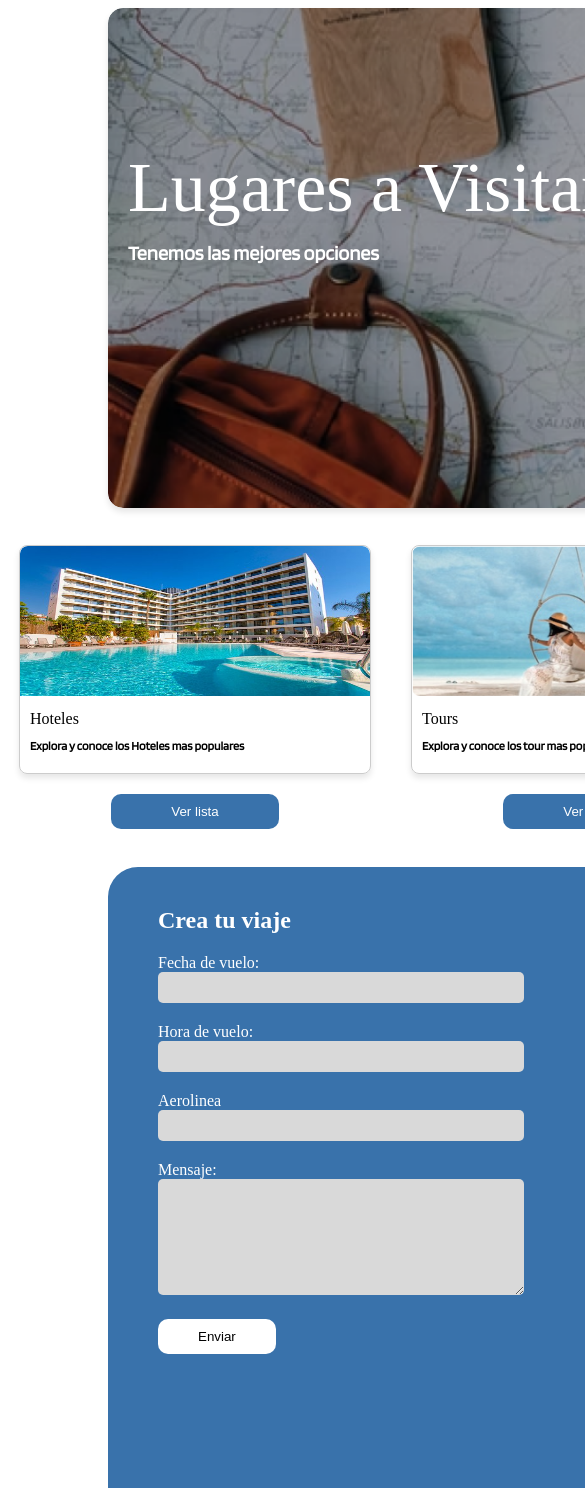
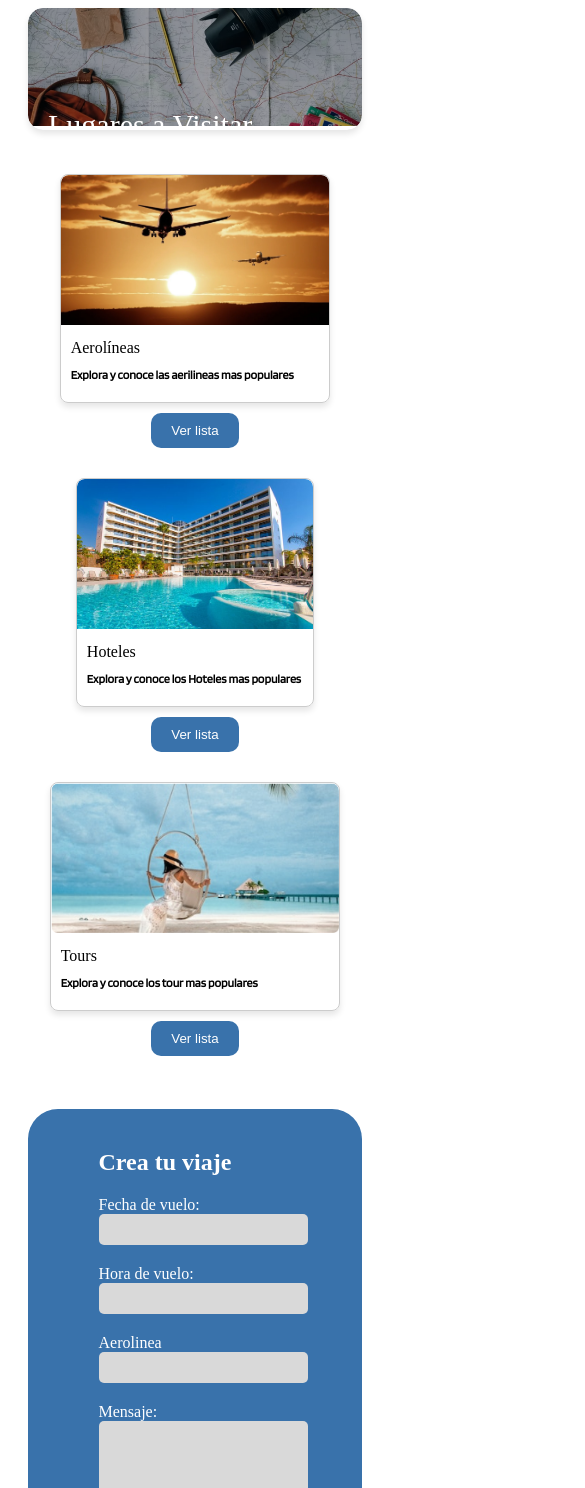
Before and after one commit to EricRamirezS/c18-32-ft-java-angular, an Angular app in the folder Front-end/: page /places-to-visit in a window 390 px wide. Shown: the top 1488 px of the page, 585 px wide, since content can reach past the window. Built offline with nearby package versions, Linux system fonts and the light colour scheme.

Commit message:
ajustes mobile

```diff
--- a/Front-end/package.json
+++ b/Front-end/package.json
@@ -22,14 +22,14 @@
     "bootstrap": "^5.3.2",
     "dotenv": "^16.4.3",
     "express-validator": "^7.0.1",
+    "rxjs": "~7.8.0",
     "sweetalert2": "^11.10.5",
-    "rxjs": "~7.8.0",
     "tslib": "^2.3.0",
     "zone.js": "~0.14.3"
   },
   "devDependencies": {
     "@angular-devkit/build-angular": "^17.1.2",
-    "@angular/cli": "^17.1.2",
+    "@angular/cli": "^17.3.8",
     "@angular/compiler-cli": "^17.1.0",
     "@types/jasmine": "~5.1.0",
     "jasmine-core": "~5.1.0",
--- a/Front-end/src/app/components/places-to-visit/places-to-visit.component.css
+++ b/Front-end/src/app/components/places-to-visit/places-to-visit.component.css
@@ -1,20 +1,24 @@
+/* Estilos generales */
+body {
+    font-family: Arial, sans-serif;
+    margin: 0;
+    padding: 0;
+}
+
 .main-container {
     max-width: 1440px;
     margin: 0 auto;
     padding: 0 100px; /* Margen de 100px a cada lado */
     box-sizing: border-box;
 }
-/*banner informativo */
-
 
 .banner {
     position: relative;
-    width: 1360px;
-    height: 500px;
+    width: 100%;
+    height: auto;
     border-radius: 15px;
     overflow: hidden;
     box-shadow: 0 4px 6px rgba(0, 0, 0, 0.1);
-
 }
 
 .banner-image {
@@ -29,9 +33,8 @@
     color: white;
     font-size: 70px;
     padding: 10px;
+}
 
-
-}
 .banner-text p {
     margin-bottom: 10px; /* Espacio entre el párrafo y el encabezado */
 }
@@ -40,13 +43,14 @@
     color: white;
     font-size: 20px;
     font-family: 'Blinker-Regular';
+}
 
-}
 /* card informativas */
 .card-container {
     display: flex; /* Establece el contenedor como flexbox */
     justify-content: center; /* Centra las tarjetas horizontalmente */
     margin-top: 10%;
+    flex-wrap: wrap; /* Permite que las tarjetas se envuelvan */
 }
 
 .card-travel {
@@ -68,12 +72,14 @@
 .card-text {
     padding: 10px;
 }
+
 .card-wrapper {
     display: flex;
     flex-direction: column;
     align-items: center;
     margin-bottom: 20px; /* Espacio entre cada tarjeta y su botón */
 }
+
 /*botton ver lista */
 .ver-lista-btn {
     background-color: var(--main-blue);
@@ -88,17 +94,19 @@
 .ver-lista-btn:hover {
     background-color: #0056b3;
 }
+
 /*Formulario*/
 .container {
     display: flex;
+    flex-wrap: wrap;
     background-color: var(--main-blue); /* Fondo azul */
     color: white;
-    width: 1005px; /* Ancho del formulario */
-    height: 737px;
+    width: 100%; /* Ancho del formulario */
+    max-width: 1005px;
+    height: auto;
     margin: 0 auto;
     margin-top: 10%;
     border-radius: 30px;
-
 }
 
 .form-container {
@@ -157,10 +165,12 @@ button[type="submit"]:hover {
     max-width: 100%; /* La imagen se ajustará al ancho del contenedor */
     height: auto; /* La altura se ajustará automáticamente para mantener la proporción */
 }
+
 .contenido {
     font-size: 12px;
     font-family: 'Blinker-Regular';
 }
+
 .modal {
     display: none;
     position: fixed;
@@ -197,15 +207,18 @@ button[type="submit"]:hover {
     text-decoration: none;
     cursor: pointer;
 }
+
 .modal.show {
     display: block;
 }
+
 .round-image {
     width: 100px; /* Ajusta el tamaño de la imagen según sea necesario */
     height: 100px;
     border-radius: 50%; /* Hace que la imagen sea redonda */
     object-fit: cover; /* Ajusta la imagen para que ocupe todo el espacio disponible sin distorsión */
 }
+
 .card {
     display: flex; /* Hace que los elementos dentro de la tarjeta se alineen horizontalmente */
     margin-bottom: 20px; /* Espacio entre las tarjetas */
@@ -227,3 +240,90 @@ button[type="submit"]:hover {
 .card-text {
     flex-grow: 1; /* Hace que el texto ocupe todo el espacio restante */
 }
+
+/* Media Queries para adaptabilidad */
+@media (max-width: 1200px) {
+    .main-container {
+        padding: 0 50px;
+    }
+}
+
+@media (max-width: 992px) {
+    .banner-text {
+        font-size: 50px;
+    }
+
+    .banner-text1 {
+        font-size: 18px;
+    }
+
+    .card-travel {
+        width: 45%;
+    }
+
+    .container {
+        flex-direction: column;
+        height: auto;
+    }
+
+    .form-container {
+        margin: 0 auto;
+        margin-bottom: 30px;
+    }
+
+    .image-container {
+        margin: 0 auto;
+        margin-bottom: 30px;
+    }
+}
+
+@media (max-width: 768px) {
+    .main-container {
+        padding: 0 20px;
+    }
+
+    .banner-text {
+        font-size: 40px;
+    }
+
+    .banner-text1 {
+        font-size: 16px;
+    }
+
+    .card-travel {
+        width: 100%;
+        margin: 10px 0;
+    }
+
+    .container {
+        width: 100%;
+    }
+}
+
+@media (max-width: 480px) {
+    .banner-text {
+        font-size: 30px;
+    }
+
+    .banner-text1 {
+        font-size: 14px;
+    }
+
+    .ver-lista-btn {
+        padding: 10px 20px;
+    }
+
+    .form-container form {
+        max-width: 100%;
+    }
+
+    button[type="submit"] {
+        width: 100%;
+        padding: 10px;
+    }
+
+    .image-container {
+        margin-top: 10px;
+        margin-right: 0;
+    }
+}
--- a/Front-end/src/app/components/voting-page/voting-page.component.css
+++ b/Front-end/src/app/components/voting-page/voting-page.component.css
@@ -1,54 +1,60 @@
+/* Estilos básicos */
+body {
+  font-family: Arial, sans-serif;
+  margin: 0;
+  padding: 0;
+}
+
 .main-container {
   max-width: 1440px;
   margin: 0 auto;
-    padding: 0 100px; /* Margen de 100px a cada lado */
+  padding: 0 100px;
   box-sizing: border-box;
 }
-/*banner informativo */
 
-
+/* Banner informativo */
 .banner {
   position: relative;
-    width: 1360px;
+  width: 100%;
+  max-width: 1360px;
   height: 500px;
   border-radius: 15px;
   overflow: hidden;
   box-shadow: 0 4px 6px rgba(0, 0, 0, 0.1);
-
 }
 
 .banner-image {
   width: 100%;
   height: 100%;
+  object-fit: cover;
 }
 
 .banner-text {
   position: absolute;
-    top: 60px; /* Adjust as needed */
-    left: 10px; /* Adjust as needed */
+  top: 60px;
+  left: 10px;
   color: white;
   font-size: 70px;
   padding: 10px;
+}
 
-
-}
 .banner-text p {
-    margin-bottom: 10px; /* Espacio entre el párrafo y el encabezado */
+  margin-bottom: 10px;
 }
 
 .banner-text1 {
   color: white;
   font-size: 50px;
   font-family: 'Blinker-Regular';
+}
 
-}
+/* Card */
 .card {
   border: 1px solid #ddd;
   border-radius: 5px;
   box-shadow: 0 2px 4px rgba(0,0,0,0.1);
   padding: 20px;
   max-width: 800px;
-    max-height: 900px;
   margin: 100px auto;
   background-color: #fff;
 }
@@ -81,3 +87,91 @@
   color: white;
   border-radius: 25px;
 }
+
+/* Media Queries para la adaptabilidad */
+@media (max-width: 1024px) {
+  .main-container {
+      padding: 0 50px;
+  }
+
+  .banner-text {
+      font-size: 50px;
+      top: 50px;
+      left: 10px;
+  }
+
+  .banner-text1 {
+      font-size: 35px;
+  }
+
+  .card {
+      padding: 15px;
+      margin: 50px auto;
+  }
+
+  .card h2 {
+      font-size: 20px;
+  }
+}
+
+@media (max-width: 768px) {
+  .main-container {
+      padding: 0 20px;
+  }
+
+  .banner {
+      height: 400px;
+  }
+
+  .banner-text {
+      font-size: 40px;
+      top: 40px;
+      left: 5px;
+  }
+
+  .banner-text1 {
+      font-size: 30px;
+  }
+
+  .card {
+      padding: 10px;
+      margin: 30px auto;
+  }
+
+  .card h2 {
+      font-size: 18px;
+  }
+
+  .bar {
+      padding: 8px 0;
+  }
+}
+
+@media (max-width: 480px) {
+  .banner {
+      height: 300px;
+  }
+
+  .banner-text {
+      font-size: 30px;
+      top: 30px;
+      left: 5px;
+  }
+
+  .banner-text1 {
+      font-size: 20px;
+  }
+
+  .card {
+      padding: 10px;
+      margin: 20px auto;
+  }
+
+  .card h2 {
+      font-size: 16px;
+  }
+
+  .bar {
+      padding: 6px 0;
+  }
+}
```
Also changed, not shown: 2 other files (tests, documents, lock files or other folders). Lines whose indentation alone changed are shown as unchanged.
